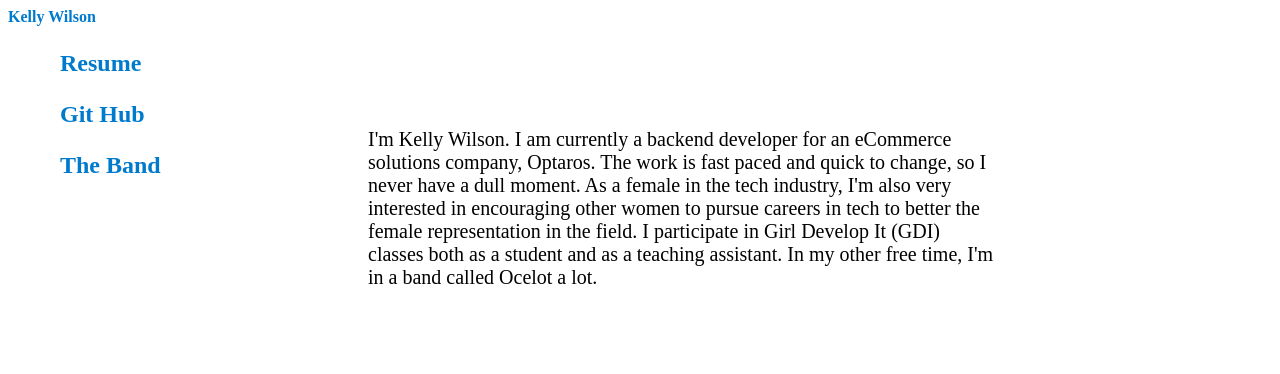
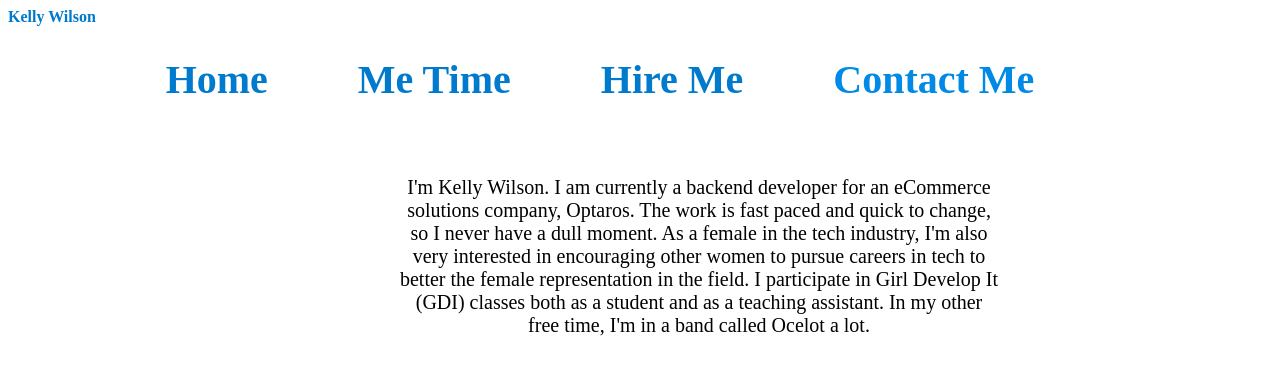
Before and after one commit to hungryModernGirl/kaw2374.github.io, a plain HTML site: page index.html in a window 1280 px wide. Drawn offline with Linux system fonts and the light colour scheme; a web font is replaced by a local one.

Commit message:
added top navigation and started something with tabs

```diff
--- a/index.html
+++ b/index.html
@@ -4,23 +4,21 @@
 		<link rel="stylesheet" type="text/css" href="style.css" />
 
 		<title> Our Kelly </title>
+
+		<div>
+			<a href="index.html">Kelly Wilson</a>
+		</div>
+
+		<div class="top-nav">
+			<a href="index.html">Home</a>
+			<a href="metime.html">Me Time</a>
+			<a href="files/resume-kellywilson.pdf">Hire Me</a>
+			<a href="">Contact Me</a>
 	</head>
 
 	<body>
-		<div class="content">
-			<div>
-				<a href="index.html">Kelly Wilson</a>
-			</div>
-
-			<div class="corner">
-				<ul><a href="files/resume-kellywilson.pdf">Resume</a></ul>
-				<ul><a href="https://github.com/kaw2374">Git Hub</a></ul>
-				<ul><a href="https://ocelotalot.bandcamp.com">The Band</a></ul>
-			</div>
-
-			<div class="main">
-				I'm Kelly Wilson. I am currently a backend developer for an eCommerce solutions company, Optaros. The work is fast paced and quick to change, so I never have a dull moment. As a female in the tech industry, I'm also very interested in encouraging other women to pursue careers in tech to better the female representation in the field. I participate in Girl Develop It (GDI) classes both as a student and as a teaching assistant. In my other free time, I'm in a band called Ocelot a lot.
-			</div>
+		<div class="main">
+			I'm Kelly Wilson. I am currently a backend developer for an eCommerce solutions company, Optaros. The work is fast paced and quick to change, so I never have a dull moment. As a female in the tech industry, I'm also very interested in encouraging other women to pursue careers in tech to better the female representation in the field. I participate in Girl Develop It (GDI) classes both as a student and as a teaching assistant. In my other free time, I'm in a band called Ocelot a lot.
 		</div>
 	</body>
 
--- a/style.css
+++ b/style.css
@@ -13,8 +13,6 @@ a:visited {
 }
 
 body {
-
-  background: #FFFFFF;
   font-family: 'News Cycle';
   overflow:auto;
   size: 100% 100%;
@@ -28,10 +26,33 @@ div{
 
 .corner {
   font-size: 24px;
-
   position:fixed;
   left:20px;
+  size: 20%;
 }
+
+.top-nav {
+  font-size: 40px;
+  margin: 30px;
+  text-align: center;
+}
+
+.top-nav a{
+  padding: 0 80px 0 0;
+}
+
+.tabs-left .active{
+  background-color: #007ACC;
+  color: #FFFFFF;
+  size: 500px 500px;
+  position: relative;
+  border-radius: 80px;
+}
+
+.tabs-left a{
+  opacity: 50%;
+}
+
 
 .other {
   font-size: 24px;
```
